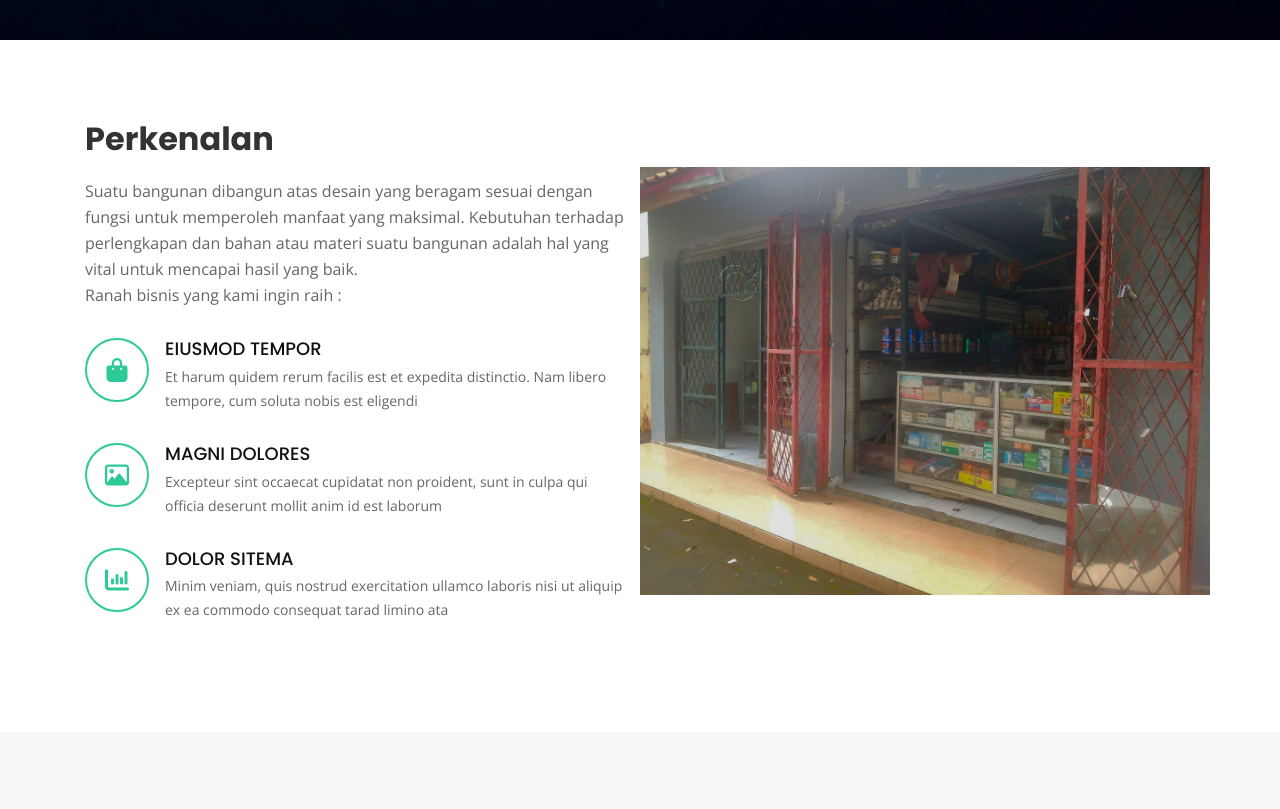
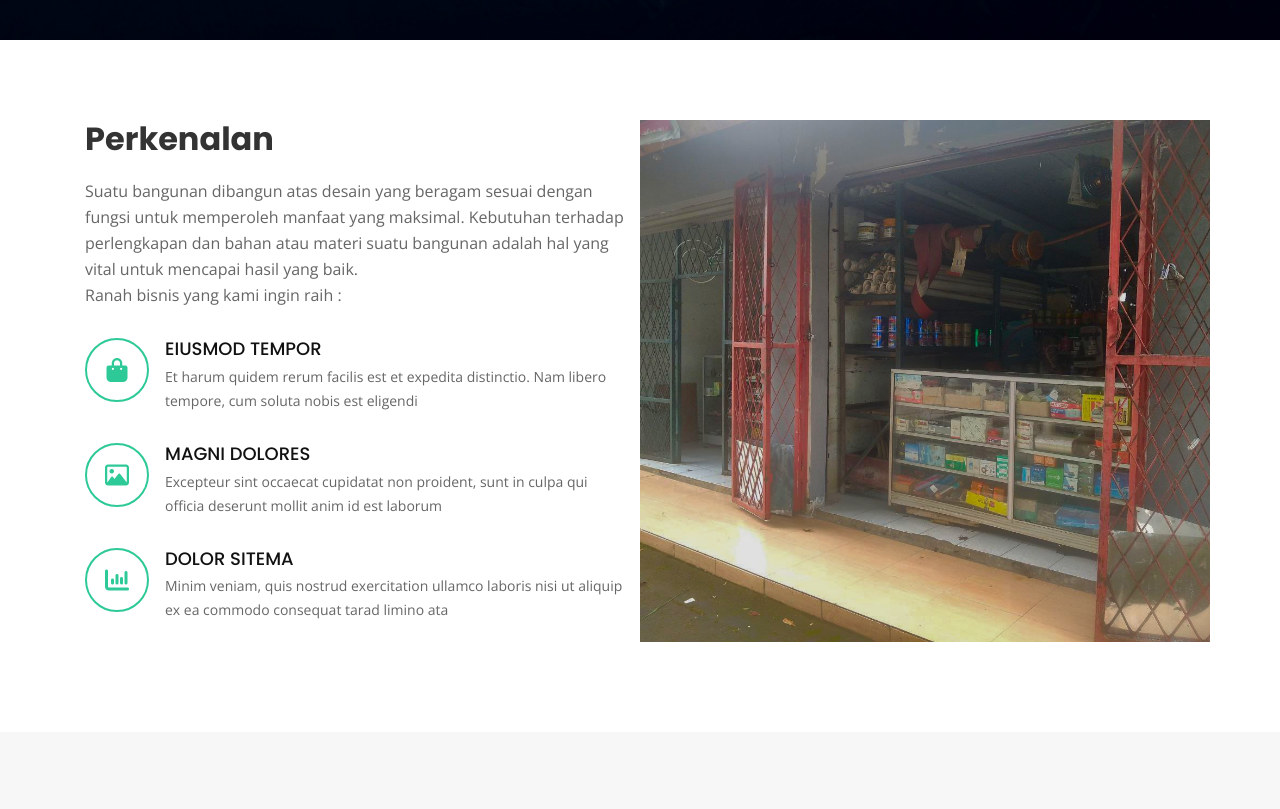
Before and after one commit to kamojangbangunan/kamojangbangunan.github.io, a plain HTML site: page index.html in a window 1280 px wide. Shown: the part 760-1569 px from the top of the page. Drawn offline with nearby package versions, Linux system fonts and the light colour scheme.

Commit message:
cover css

```diff
--- a/css/style.css
+++ b/css/style.css
@@ -524,8 +524,8 @@ body.mobile-nav-active #mobile-nav-toggle {
 
 #about .about-container .background {
   min-height: 300px;
-  background: url(../img/perkenalan.jpg) center  no-repeat;
-  background-size:contain;
+  background: url(../img/perkenalan.jpg) center top no-repeat;
+  background-size:cover;
   margin-bottom: 10px;
 }
 
```
